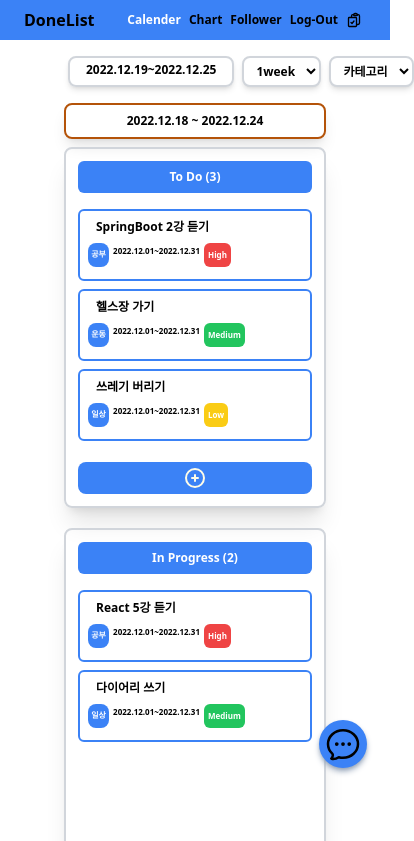
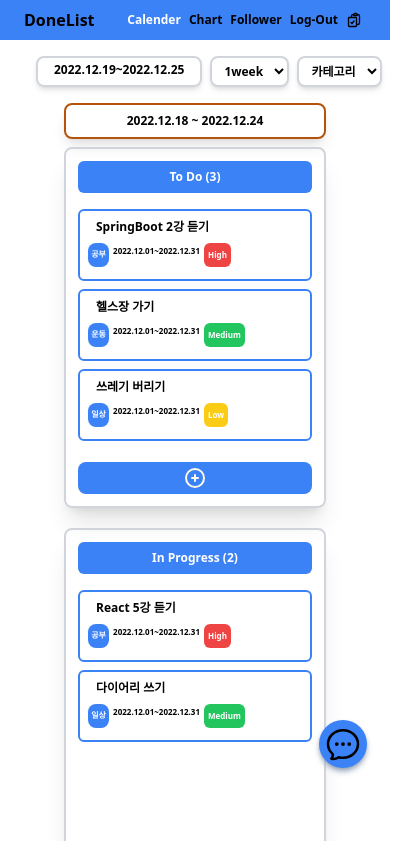
Before and after one commit to comko123/markup-copy, a Next.js app: page /calender in a window 390 px wide. Shown: the top 841 px of the page, 414 px wide, since content can reach past the window. Built offline with nearby package versions, Linux system fonts and the light colour scheme.

Commit message:
캘린더페이지 반응형 조정

```diff
--- a/src/pages/calender/index.tsx
+++ b/src/pages/calender/index.tsx
@@ -27,7 +27,7 @@ useLoginCheck(login)
 return(<>{enabled?
   <LayOut login={login}>
     <main className="mx-16 lg:mx-28 mt-8 mb-20 lg:my-8 text-xs lg:text-md font-bold grid grid-cols-1">
-    <section className="flex" id="button_part">
+    <section className="flex -ml-8 md:ml-0" id="button_part">
        <div className="border-2 p-1 px-4 rounded-lg shadow-md border-gray-300 mx-1">2022.12.19~2022.12.25</div>
          <select name ="week" className="border-2 bg-white rounded-lg shadow-md  border-gray-300 p-1 px-2 mx-1 outline-none">
            <option value="1week">1week</option>
```
